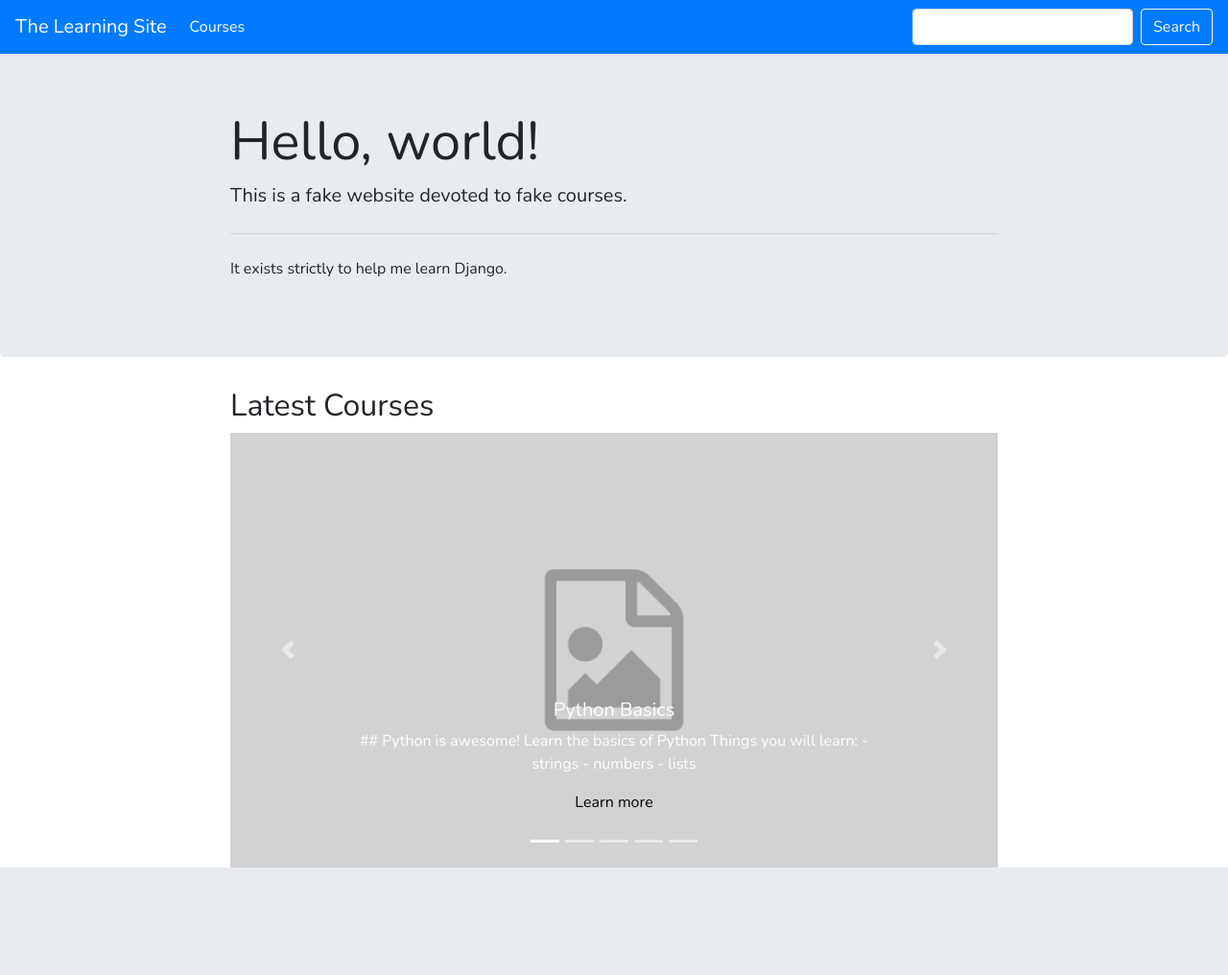
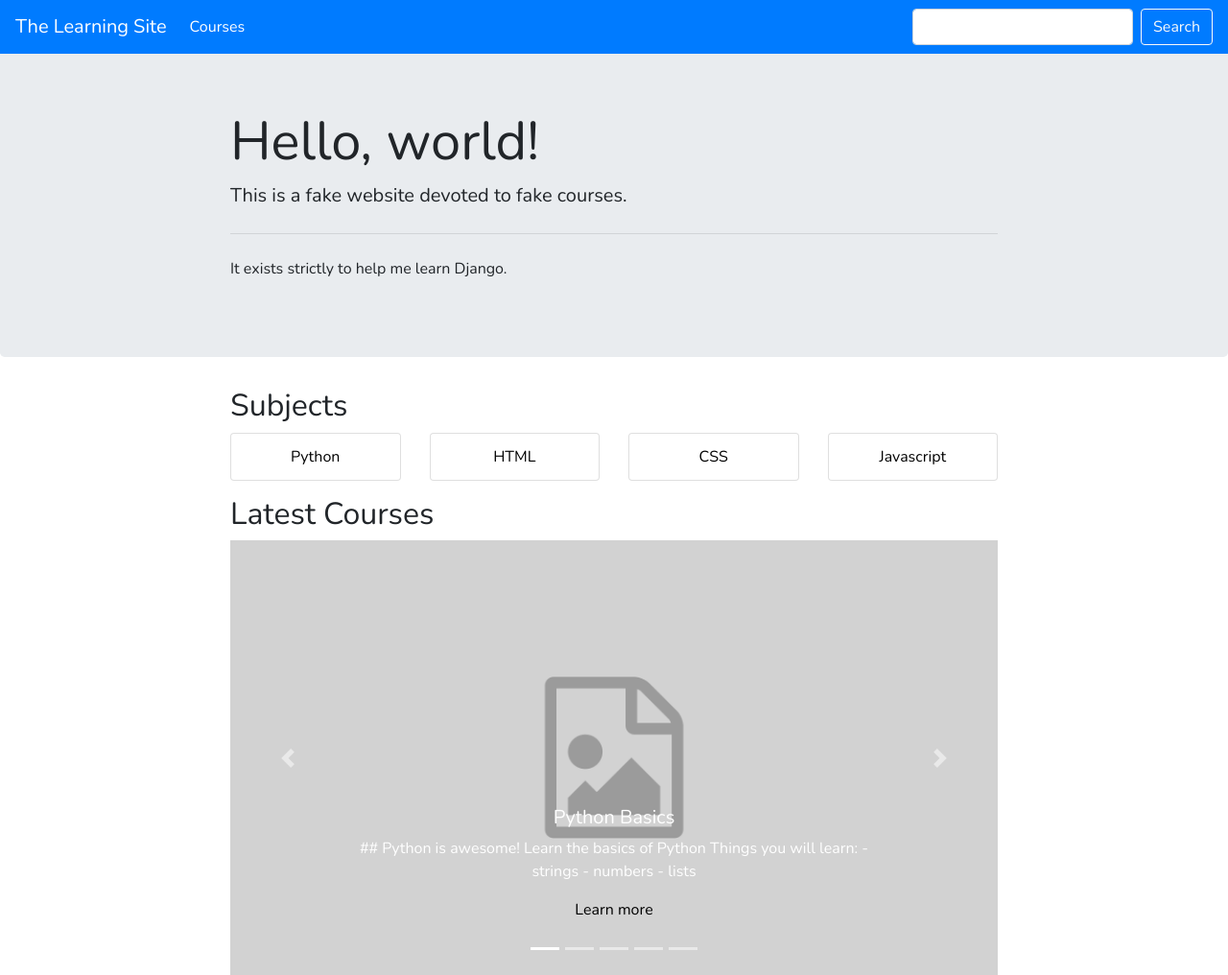
Before and after one commit to magyarn/learning_site, a Django app: page / in a window 1280 px wide. Shown: the whole page at 96% size. Before the commit the page ends 904 px from the top, so only its background shows below. Run offline with Django 3.2, Linux system fonts and the light colour scheme; data comes from the database, SQL or seed files in the repository; some libraries are stand-ins or nearby versions.

Commit message:
Create subject model, stubs, urls, and views

```diff
--- a/assets/css/main.css
+++ b/assets/css/main.css
@@ -34,3 +34,16 @@ main {
   flex: 1 0 290px;
   max-width: 290px;
 }
+
+.card-deck .card.subject-card {
+  flex: 1 0 20%;
+  height: 50px;
+}
+
+.subject-card-link {
+  display: flex;
+  align-items: center;
+  justify-content: center;
+  width: 100%;
+  height: 100%;
+}
--- a/courses/admin.py
+++ b/courses/admin.py
@@ -114,3 +114,4 @@ admin.site.register(models.Answer, AnswerAdmin)
 admin.site.register(models.MultipleChoiceQuestion, QuestionAdmin)
 admin.site.register(models.TrueFalseQuestion, QuestionAdmin)
 admin.site.register(models.Review)
+admin.site.register(models.Subject)
--- a/courses/models.py
+++ b/courses/models.py
@@ -11,13 +11,21 @@ STATUS_CHOICES = (
     ('p', 'Published'),
 )
 
+class Subject(models.Model):
+    name = models.CharField(max_length=255)
+    description = models.TextField()
+    slug = models.CharField(max_length=255, blank=True)
+
+    def __str__(self):
+        return self.name
+
 # Create your models here.
 class Course(models.Model):
     created_at = models.DateTimeField(auto_now_add=True)
     title = models.CharField(max_length=255)
     description = models.TextField()
     teacher = models.ForeignKey(User, on_delete=models.CASCADE)
-    subject = models.CharField(default='', max_length=100)
+    subject = models.ForeignKey(Subject, related_name='courses', on_delete=models.CASCADE)
     published = models.BooleanField(default=False)
     status = models.CharField(max_length=1, choices=STATUS_CHOICES, default='i')
 
--- a/courses/templates/courses/base.html
+++ b/courses/templates/courses/base.html
@@ -26,10 +26,14 @@
         <div class="collapse navbar-collapse" id="navbarTogglerDemo01">
           <ul class="navbar-nav mr-auto mt-2 mt-lg-0">
             <li class="nav-item"><a class="nav-link active" href="{% url 'courses:list'%}">Courses</a></li>
+            {% if user.is_authenticated %}
+              <li class="nav-item">
+                <a class="nav-link" href="{% url 'courses:my_courses' userId=user.id %}">
+                  My Courses
+                </a>
+              </li>
+            {% endif %}
           </ul>
-          {% if user.is_authenticated %}
-          <div><a href="{% url 'courses:my_courses' userId=user.id %}">My Courses</a></div>
-          {% endif %}
           <form action="{% url 'courses:search_results' %}" class="site-search form-inline my-2 my-lg-0">
             <input class="form-control mr-sm-2" type="search" name="q">
             <input class="btn btn-outline-light my-2 my-sm-0" type="Submit" value="Search">
--- a/courses/templates/courses/course_list.html
+++ b/courses/templates/courses/course_list.html
@@ -4,9 +4,9 @@
 
 {% block content %}
 <div>
-  <section class="container-fluid">
+  <!-- <section class="container-fluid">
     <p>Don't miss our latest course: <em>{% newest_course %}</em></p>
-  </section>
+  </section> -->
   <div class="container">
     <ul class="row card-deck">
       {% for course in courses %}
--- a/courses/templates/courses/home.html
+++ b/courses/templates/courses/home.html
@@ -11,6 +11,16 @@
   </div>
 </div>
 <div class="site-container">
+  <h2>Subjects</h2>
+  <ul class="card-deck">
+    {% for subject in subjects %}
+    <li class="card subject-card">
+      <a class="subject-card-link" href="{% url 'courses:subject_detail' subject_slug=subject.slug %}">
+        {{ subject.name }}
+      </a>
+    </li>
+    {% endfor %}
+  </ul>
   <h2>Latest Courses</h2>
   <div id="carouselExampleIndicators" class="carousel slide" data-ride="carousel" data-interval="false">
     <ol class="carousel-indicators">
--- a/courses/urls.py
+++ b/courses/urls.py
@@ -8,6 +8,7 @@ app_name='courses'
 urlpatterns = [
     url(r'^$', views.HomeView.as_view(), name="home"),
     url(r'^courses/$', views.CourseListView.as_view(), name="list"),
+    url(r'^subject/(?P<subject_slug>\w+)/$', views.SubjectDetailView.as_view(), name="subject_detail"),
     url(r'^suggest/$', views.suggestion_view, name="suggestion_form"),
     url(r'(?P<course_pk>\d+)/text-step/(?P<pk>\d+)/delete/$', views.TextDeleteView.as_view(), name="delete_text"),
     url(r'(?P<course_pk>\d+)/text-step/(?P<pk>\d+)/$', views.TextDetailView.as_view(), name="text_detail"),
--- a/courses/views.py
+++ b/courses/views.py
@@ -32,6 +32,20 @@ class HomeView(TemplateView):
     def get_context_data(self, **kwargs):
         context = super().get_context_data(**kwargs)
         context['latest_courses'] = models.Course.objects.all()[:5]
+        context['subjects'] = models.Subject.objects.all()
+        return context
+
+class SubjectDetailView(ListView):
+    context_object_name = 'courses'
+    template_name = 'courses/subject_detail.html'
+
+    def get_queryset(self):
+        subject = get_object_or_404(models.Subject, slug=self.kwargs.get('subject_slug'))
+        return models.Course.objects.filter(subject=subject)
+
+    def get_context_data(self, **kwargs):
+        context = super().get_context_data(**kwargs)
+        context['subject'] = get_object_or_404(models.Subject, slug=self.kwargs.get('subject_slug'))
         return context
 
 
```
Also changed, not shown: courses/templates/courses/subject_detail.html (added, +15 -0 lines), courses/migrations/0016_auto_20190210_1530.py (added), courses/migrations/0017_auto_20190210_1532.py (added), courses/migrations/0018_remove_course_subject.py (added), courses/migrations/0019_course_subject.py (added), courses/migrations/0020_subject_slug.py (added), db.sqlite3.
